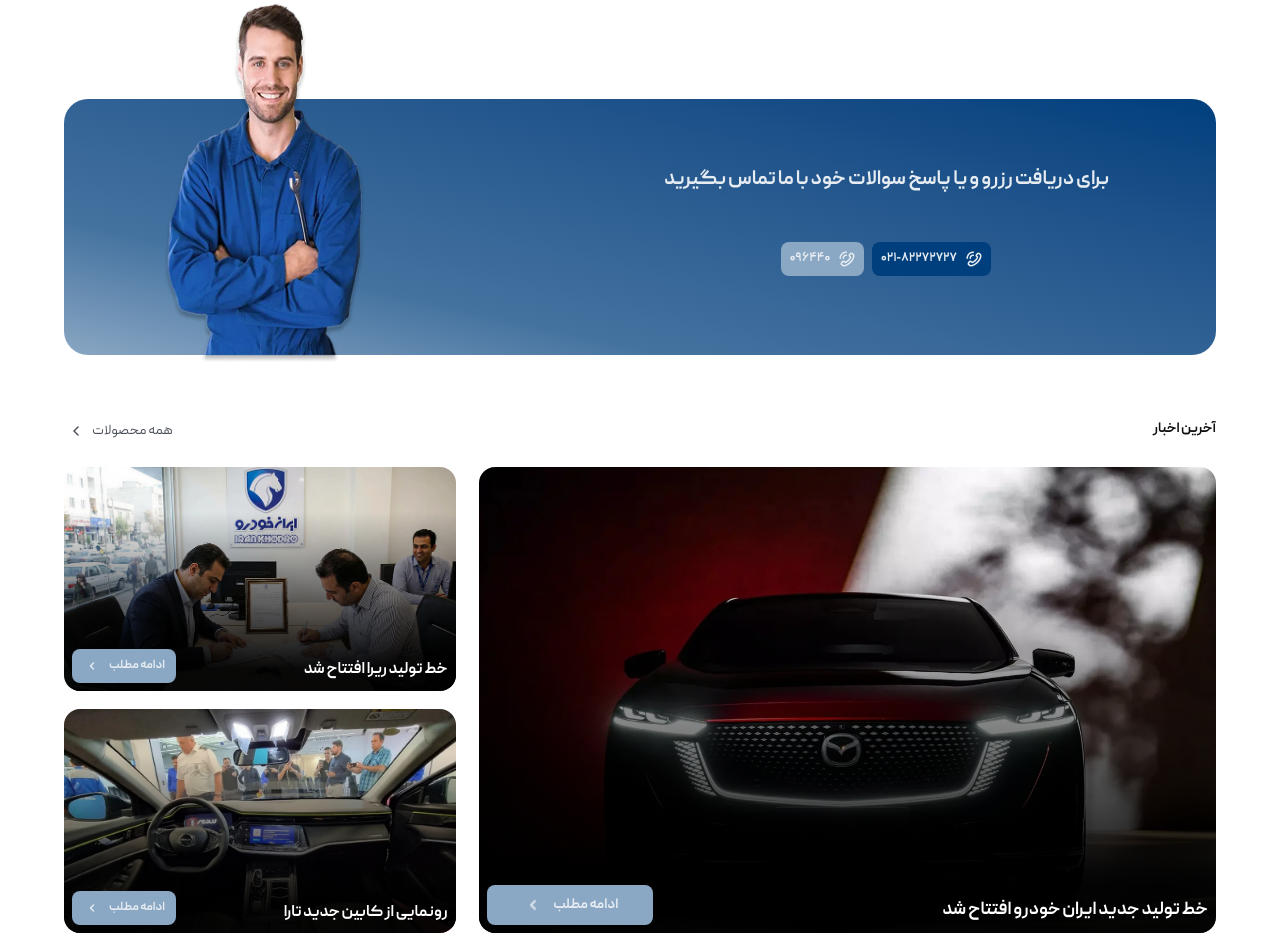
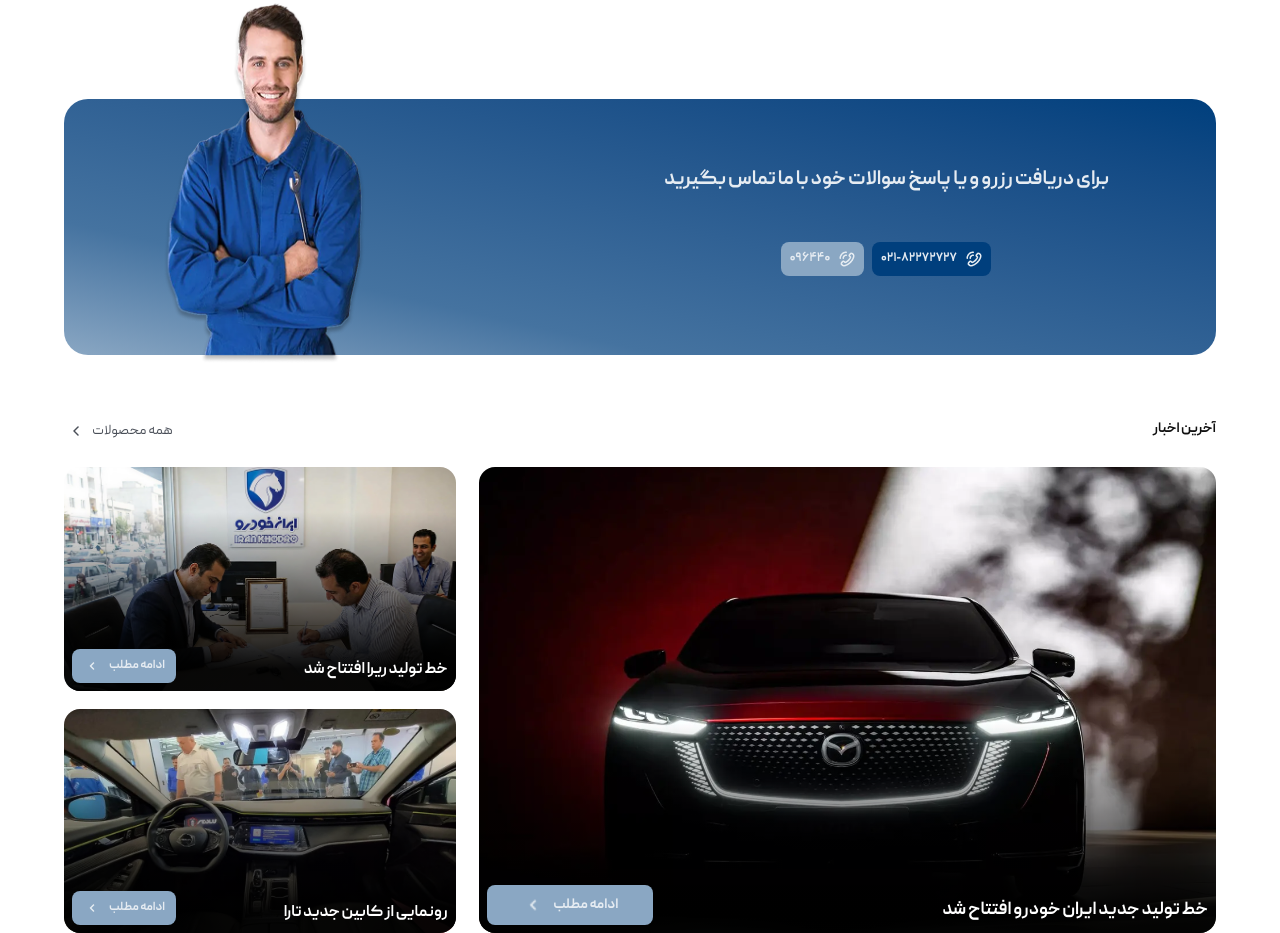
Before and after one commit to parsa-farshah/iranKhodro, a website: page index.html in a window 1280 px wide. Shown: the part 2600-3533 px from the top of the page. Drawn offline with Linux system fonts and the light colour scheme.

Commit message:
feat: gradinet fixed

```diff
--- a/index.html
+++ b/index.html
@@ -464,7 +464,7 @@
             class="w-full h-[201px] md:w-[64%] md:h-[466px] rounded-2xl bg-[url(../images/news3.png)] bg-center bg-cover relative overflow-hidden"
           >
             <div
-              class="absolute top-0 left-0 w-full h-full bg-gradient-to-t from-[#000000f5] from-10% to-[#fff0] to-80% z-0"
+              class="absolute top-0 left-0 w-full h-full bg-gradient-to-t from-[#000000f5] from-10% md:from-5% to-[#fff0] to-80% md:to-45% z-0"
             ></div>
             <div
               class="w-full h-full p-2 flex items-end justify-between relative z-10"
```
Also changed, not shown: src/styles/output.css.
